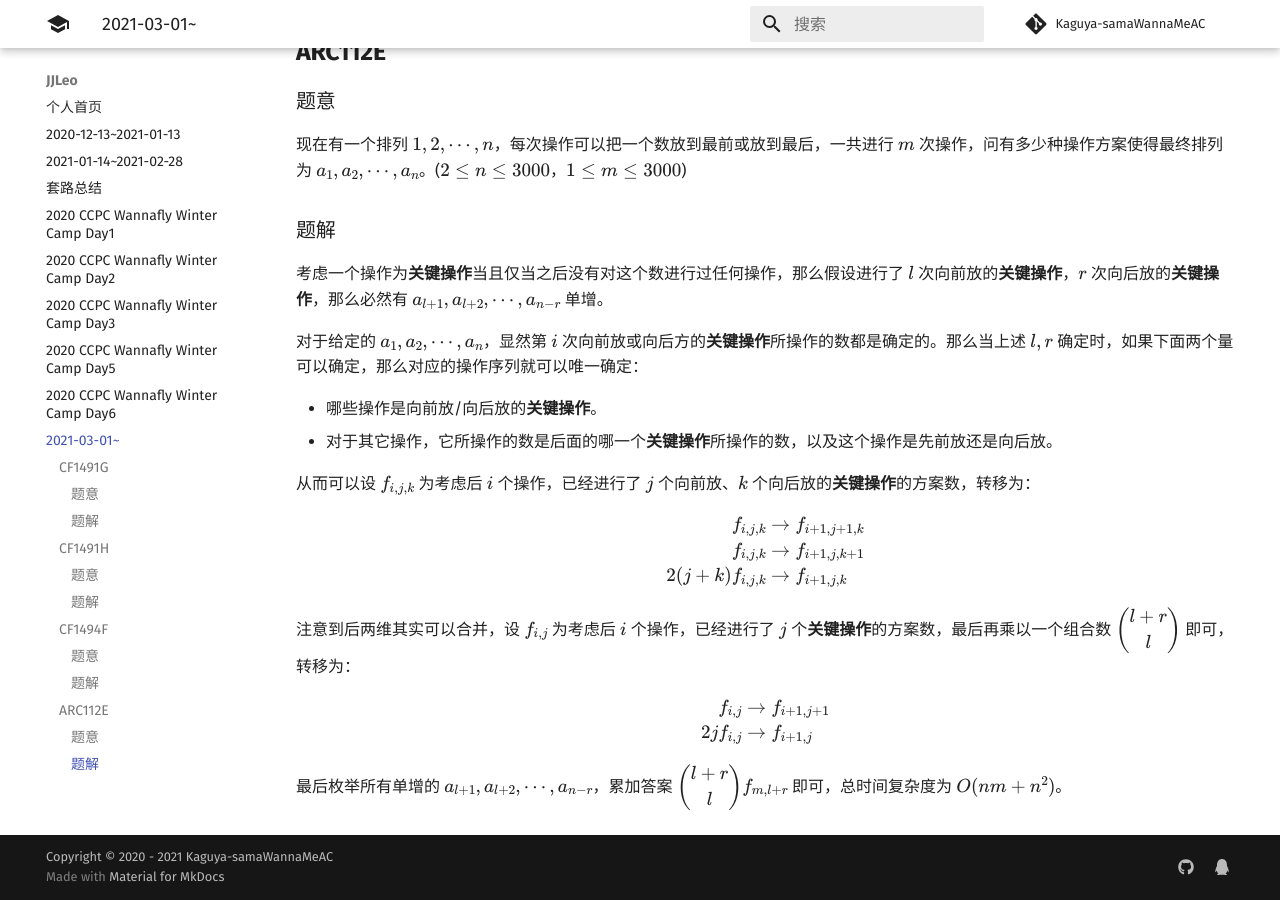
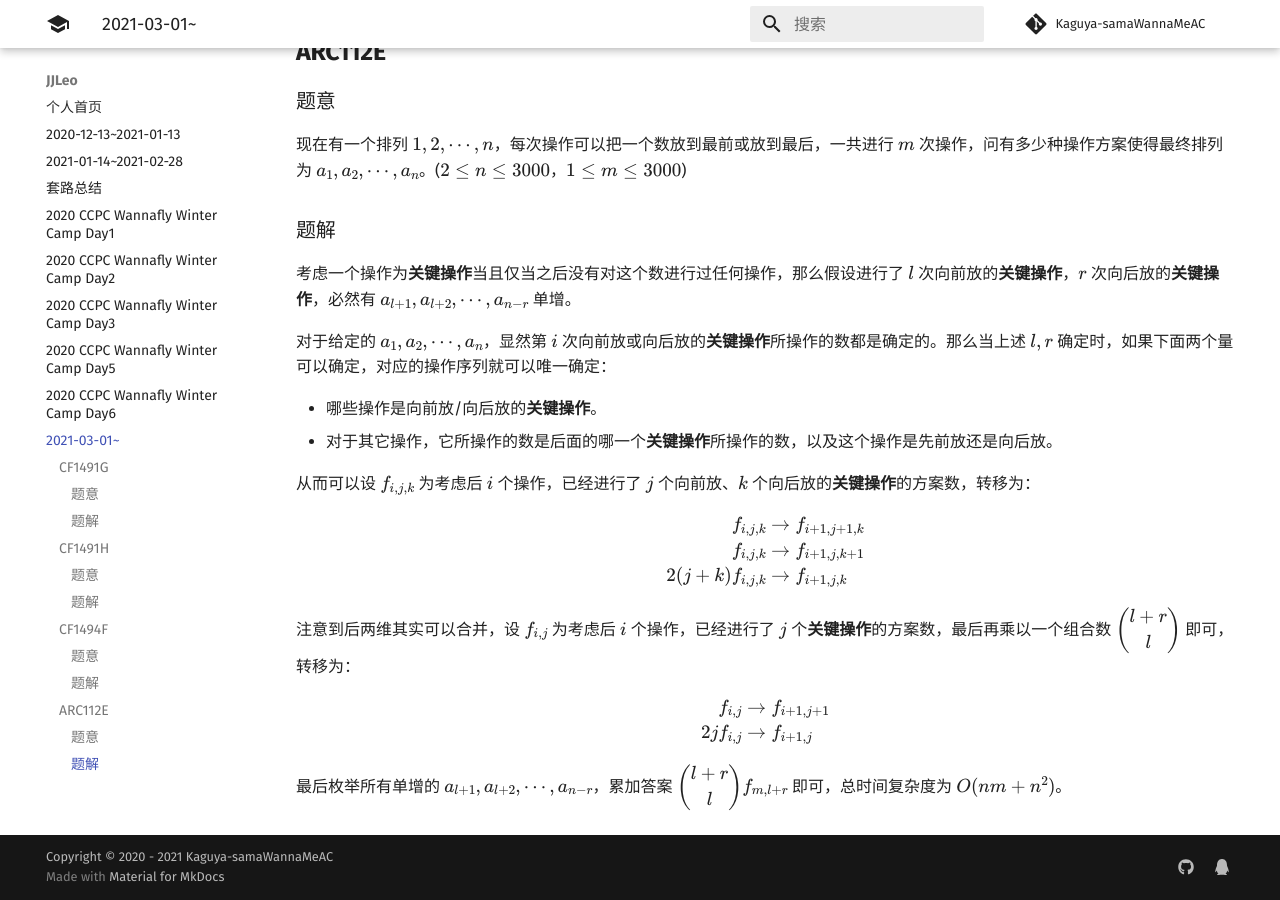
Before and after one commit to Kaguya-samaWannaMeAC/kaguya-samawannameac.github.io, an MkDocs documentation site: the page built from docs/JJLeo/2021-03-01~.md, in a window 1280 px wide and 900 px high, scrolled down 2601 px. Built offline with MkDocs 1.6.1 and Material for MkDocs 9.7.7, drawn with Linux system fonts in a browser that asks for light colours; formulas are drawn with MathJax 3; comment, search, counter and statistics services are not loaded.

Commit message:
Update 2021-03-01~.md

```diff
--- a/docs/JJLeo/2021-03-01~.md
+++ b/docs/JJLeo/2021-03-01~.md
@@ -93,9 +93,9 @@
 
 ### 题解
 
-考虑一个操作为**关键操作**当且仅当之后没有对这个数进行过任何操作，那么假设进行了 $l$ 次向前放的**关键操作**，$r$ 次向后放的**关键操作**，那么必然有 $a_{l+1},a_{l+2},\cdots,a_{n-r}$ 单增。
+考虑一个操作为**关键操作**当且仅当之后没有对这个数进行过任何操作，那么假设进行了 $l$ 次向前放的**关键操作**，$r$ 次向后放的**关键操作**，必然有 $a_{l+1},a_{l+2},\cdots,a_{n-r}$ 单增。
 
-对于给定的 $a_1,a_2,\cdots,a_n$，显然第 $i$ 次向前放或向后方的**关键操作**所操作的数都是确定的。那么当上述 $l,r$ 确定时，如果下面两个量可以确定，那么对应的操作序列就可以唯一确定：
+对于给定的 $a_1,a_2,\cdots,a_n$，显然第 $i$ 次向前放或向后放的**关键操作**所操作的数都是确定的。那么当上述 $l,r$ 确定时，如果下面两个量可以确定，对应的操作序列就可以唯一确定：
 
 - 哪些操作是向前放/向后放的**关键操作**。
 - 对于其它操作，它所操作的数是后面的哪一个**关键操作**所操作的数，以及这个操作是先前放还是向后放。
```
